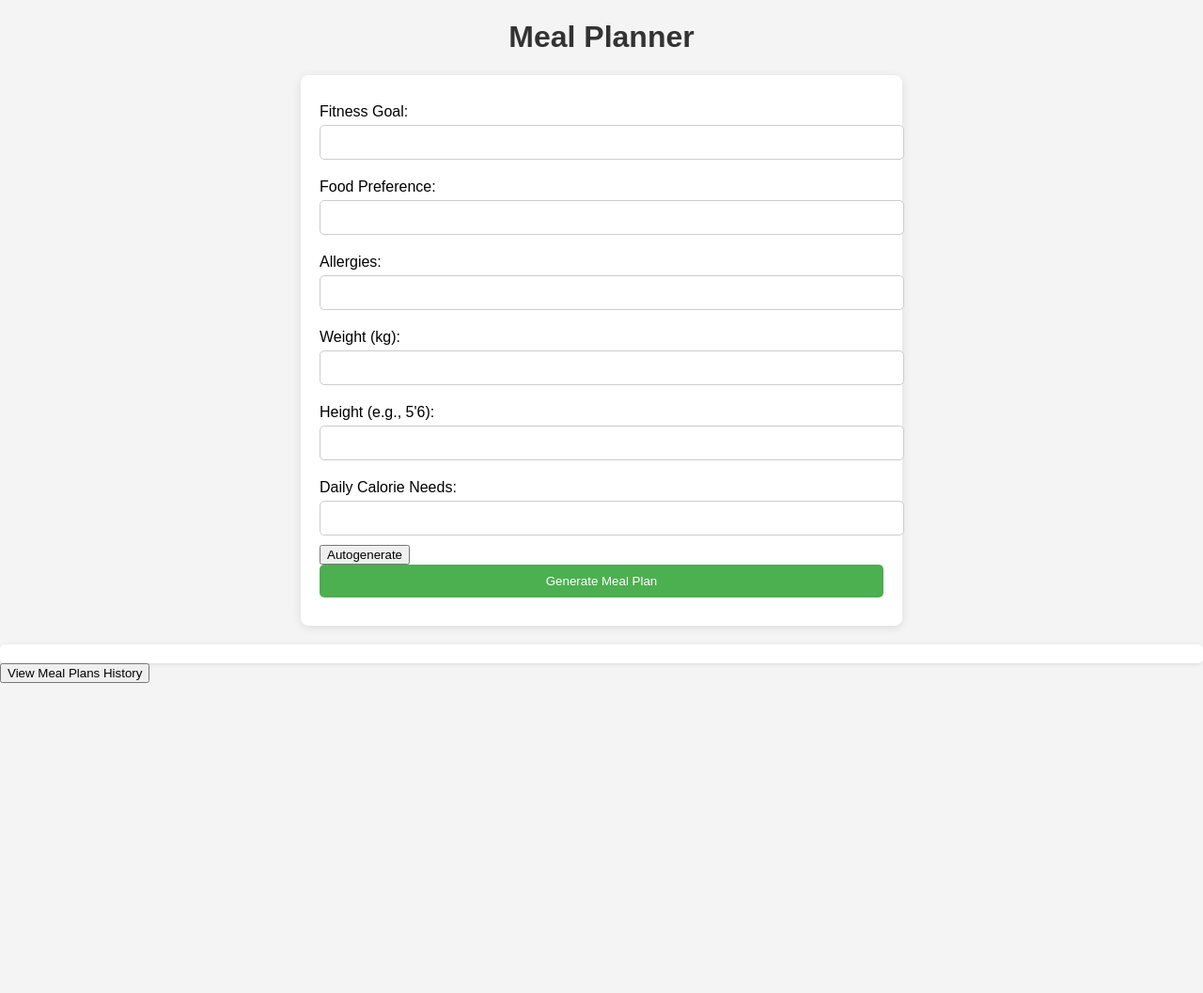
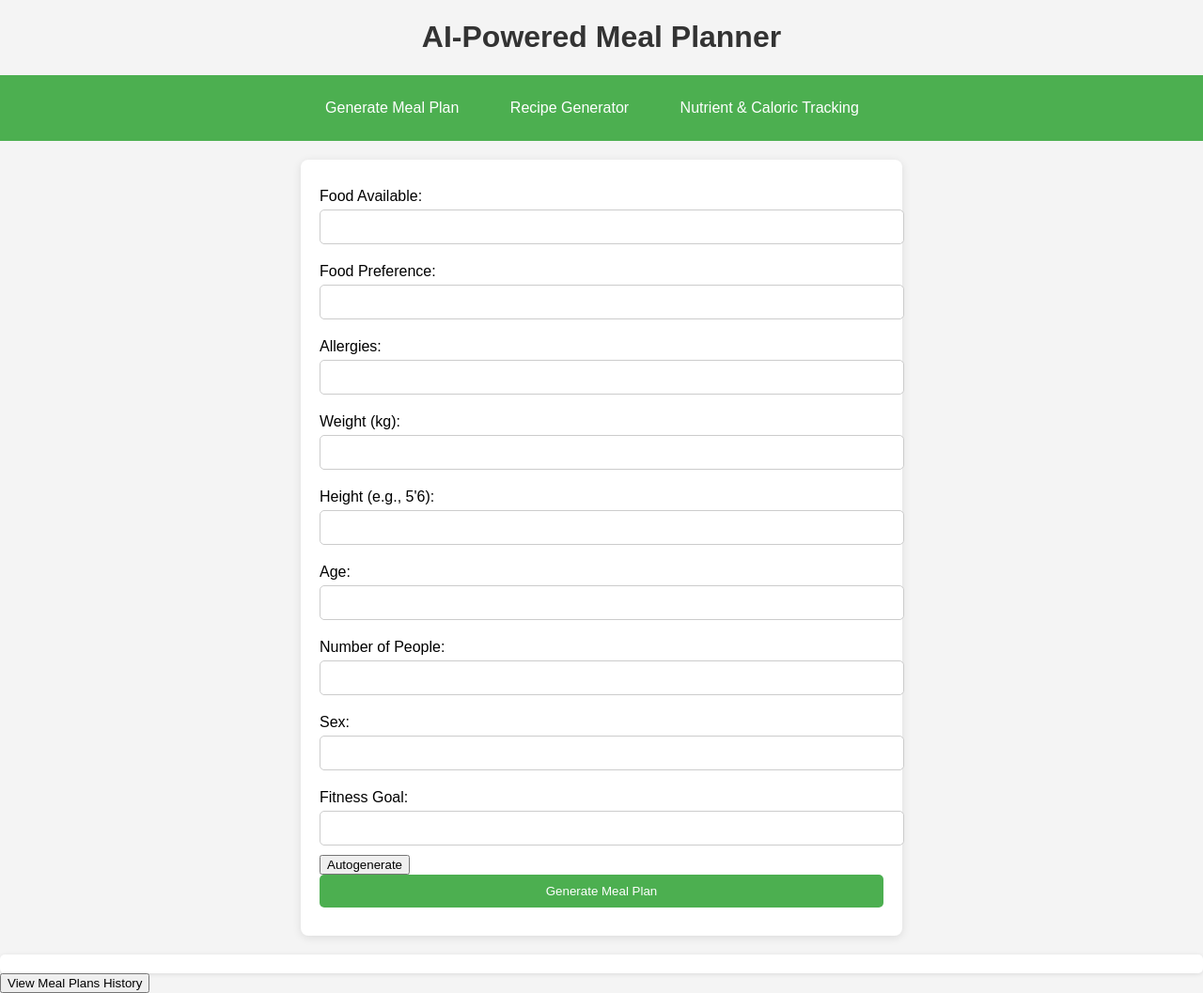
Before and after one commit to rolandjosephb/-Roland-Baja-rolandjosephb-0-followers-1-following-Find-a-repository-AI-Capstone-Meal-Planner, a Flask app: page / in a window 1280 px wide. Shown: the whole page at 94% size. Before the commit the page ends 727 px from the top, so only its background shows below. Run offline with Flask 3, Linux system fonts and the light colour scheme.

Commit message:
Add files via upload

```diff
--- a/MealPlanner-AI-CAPSTONE-main/templates/index.html
+++ b/MealPlanner-AI-CAPSTONE-main/templates/index.html
@@ -3,14 +3,21 @@
 <head>
     <meta charset="UTF-8">
     <meta name="viewport" content="width=device-width, initial-scale=1.0">
-    <title>Meal Planner</title>
+    <title>AI-Powered Meal Planner</title>
     <link rel="stylesheet" href="{{ url_for('static', filename='style.css') }}">
 </head>
 <body>
-    <h1>Meal Planner</h1>
+    <h1>AI-Powered Meal Planner</h1>
+    <nav>
+        <ul>
+            <li><a href="/">Generate Meal Plan</a></li>
+            <li><a href="/recipe_generator">Recipe Generator</a></li>
+            <li><a href="/">Nutrient & Caloric Tracking</a></li>
+        </ul>
+    </nav>
     <form id="meal-plan-form">
-        <label for="fitness_goal">Fitness Goal:</label>
-        <input type="text" id="fitness_goal" name="fitness_goal" required>
+        <label for="food_available">Food Available:</label>
+        <input type="text" id="food_available" name="food_available">
 
         <label for="food_preference">Food Preference:</label>
         <input type="text" id="food_preference" name="food_preference" required>
@@ -24,8 +31,17 @@
         <label for="height">Height (e.g., 5'6):</label>
         <input type="text" id="height" name="height" required>
 
-        <label for="daily_calories">Daily Calorie Needs:</label>
-        <input type="number" id="daily_calories" name="daily_calories" required>
+        <label for="age">Age:</label>
+        <input type="text" id="age" name="age" required>
+
+        <label for="number_of_people">Number of People:</label>
+        <input type="number" id="number_of_people" name="number_of_people" required>
+
+        <label for="sex">Sex:</label>
+        <input type="text" id="sex" name="sex" required>
+
+        <label for="fitness_goal">Fitness Goal:</label>
+        <input type="text" id="fitness_goal" name="fitness_goal" required>
 
         <button type="button" id="autogenerate">Autogenerate</button>
 
@@ -34,9 +50,7 @@
 
     <div id="meal-plan-result"></div>
 
-
     <button id="view-meal-plans-button" onclick="window.location.href='/view_meal_plans'">View Meal Plans History</button>
-
 
     <script src="{{ url_for('static', filename='script.js') }}"></script>
 </body>
```
Also changed, not shown: MealPlanner-AI-CAPSTONE-main/templates/recipe_generator.html (added, +34 -0 lines), MealPlanner-AI-CAPSTONE-main/templates/view_meal_plans.html (+13 -6 lines).
